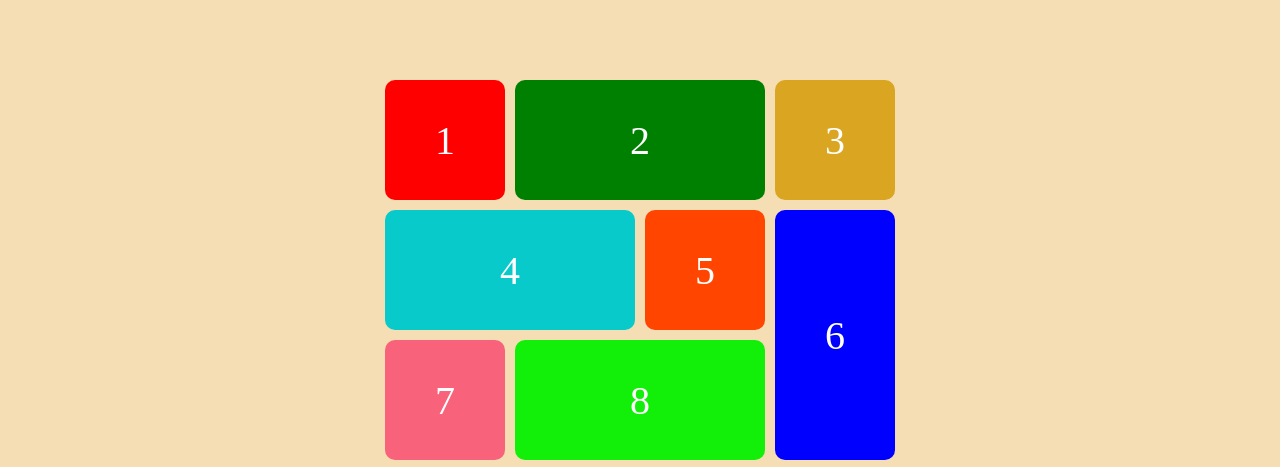
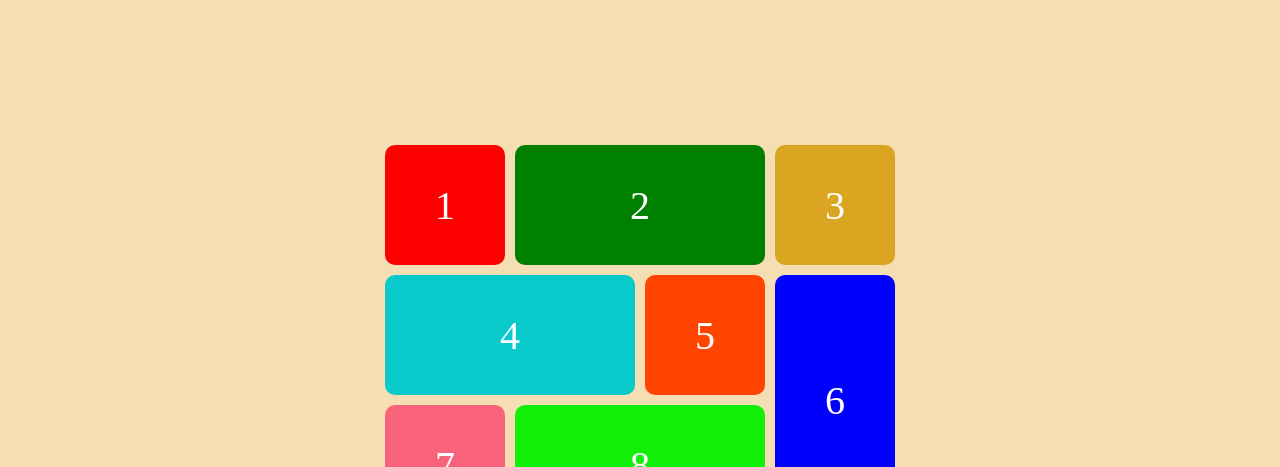
Before and after one commit to shishirttc/display-grid-2, a plain HTML site: page index.html in a window 1280 px wide. Shown: the top 467 px of the page. Drawn offline with Linux system fonts and the light colour scheme.

Commit message:
full display shwo with out any problem

```diff
--- a/style.css
+++ b/style.css
@@ -4,12 +4,20 @@
     box-sizing: border-box;
 }
 
+body{
+    display: flex;
+    align-items: center;
+    justify-content: center;
+    height: 100vh;
+    width: 100vw;
+    background-color: wheat;
+}
+
 .container{
-    background-color: wheat;
+
     display: grid;
     grid-template-columns: repeat(4, 120px);
     grid-template-rows: repeat(4,120px);
-    justify-content: center;
     padding: 80px 0;
     gap: 10px;
 }
```
